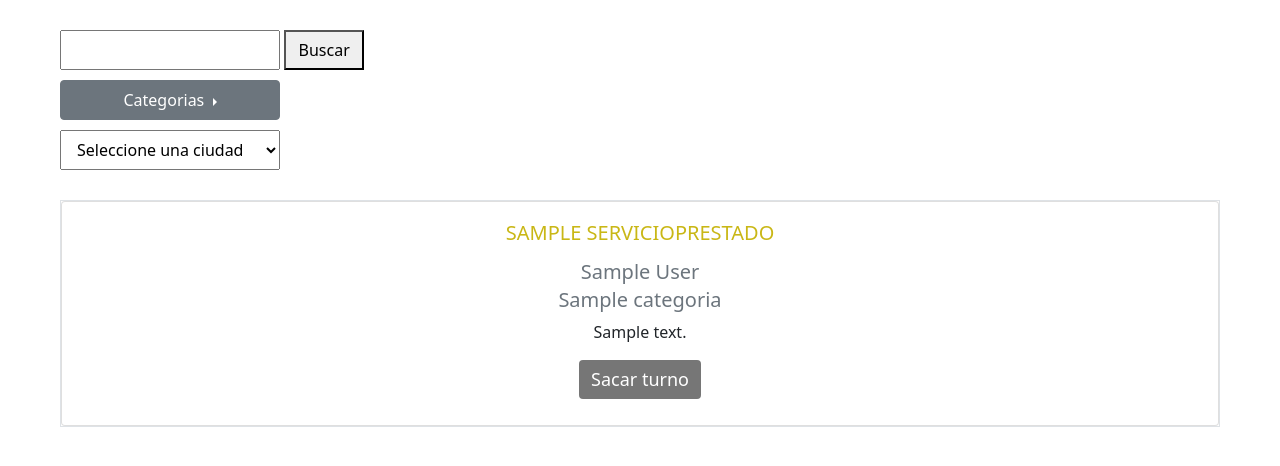
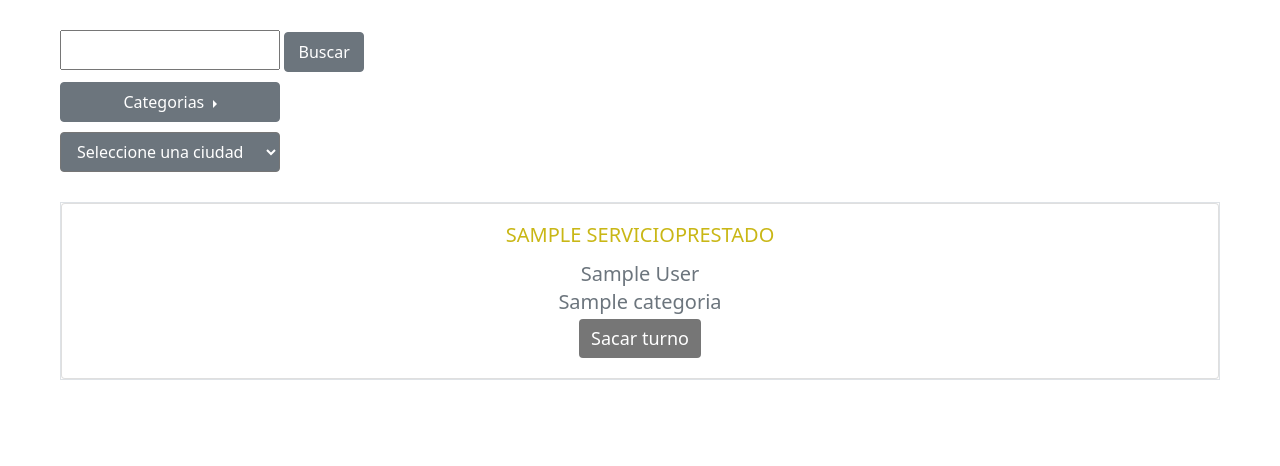
Before and after one commit to UlisesCravero/tp_ing_web_grupo_6, a Django app: page /categorias/ in a window 1280 px wide; the page is wider, and only the part inside the window is pictured. Shown: the part 80-546 px from the top of that part. Run offline with Django 3.2, Linux system fonts and the light colour scheme; tables that the repository leaves empty hold one stand-in row (values such as "Sample post"); some libraries are stand-ins or nearby versions.

Commit message:
cambios finales v35

```diff
--- a/sacatuturno/static/sitio/styles.css
+++ b/sacatuturno/static/sitio/styles.css
@@ -45,9 +45,12 @@ button.rightalign{
 
 }
 .luisito {
-    color: black;
+    color: white;
     margin: 0 auto !important;
     text-decoration: none;
+}
+.luisito:hover{
+    color: white;
 }
 .colorcito{
     color: rgb(201, 183, 22);
@@ -135,3 +138,26 @@ footer {
 .tituloTurno{
     font-size: 90px;
 }
+
+
+div.panel-foocter.textosacarturno{
+    position: absolute;
+    bottom: 0;
+    left: 0;
+    width: 100%;
+    margin-bottom: 20px;
+}
+
+div.card-body.text-center{
+    position: relative;
+}
+
+a.btn.btn-primary.stretched-link.textosacarturno{
+    margin: 0 auto;
+}
+
+select#elegir_ciudad{
+    background-color: #6c757d;
+    color: white;
+    border-radius: 0.25rem;
+}
--- a/sacatuturno/templates/agenda.html
+++ b/sacatuturno/templates/agenda.html
@@ -19,7 +19,7 @@
             <div id='calendar'></div>
         </div>
         <div class="col-lg-3 col-md-2">
-            <p>Turnos Pendientes:</p><br>
+            <h3>Turnos Pendientes:</h3><br>
             {% for t in turnos_sin_confirmar %}
 
                 <div class="card" style="width: 400px;">
@@ -31,7 +31,7 @@
                     </div>
                 </div>
             {% empty %}
-            <p>No posee turnos pendientes:</p>
+            <h4>No posee turnos pendientes</h4>
             {% endfor %}
         </div>
         <div class="col-lg-1 col-md-1"></div>
--- a/sacatuturno/templates/categorias.html
+++ b/sacatuturno/templates/categorias.html
@@ -9,7 +9,7 @@
         {%csrf_token%}
         <div>
             <input class="anchocien" type="text" name="buscar_servicio" id="" value="{{request.GET.buscar_servicio}}">
-            <button class="btncategoria" type="submit">Buscar</button>
+            <button class="btn btn-secondary btncategoria" type="submit">Buscar</button>
         </div>
     </form>
 
--- a/sacatuturno/templates/turno.html
+++ b/sacatuturno/templates/turno.html
@@ -5,7 +5,7 @@
 <form method="post">
     {%csrf_token%}
 
-    <h2 class="centeralign colorcito negrita tituloTurno">{{servicio.nombre}}</h2>
+    <h4 class="centeralign colorcito negrita tituloTurno">{{servicio.nombre}}</h4>
 
     <div class="row" style="margin-bottom: 40px;">
       <div class="col-1"></div>
```
Also changed, not shown: sacatuturno/templates/perfil.html (+5 -4 lines).
